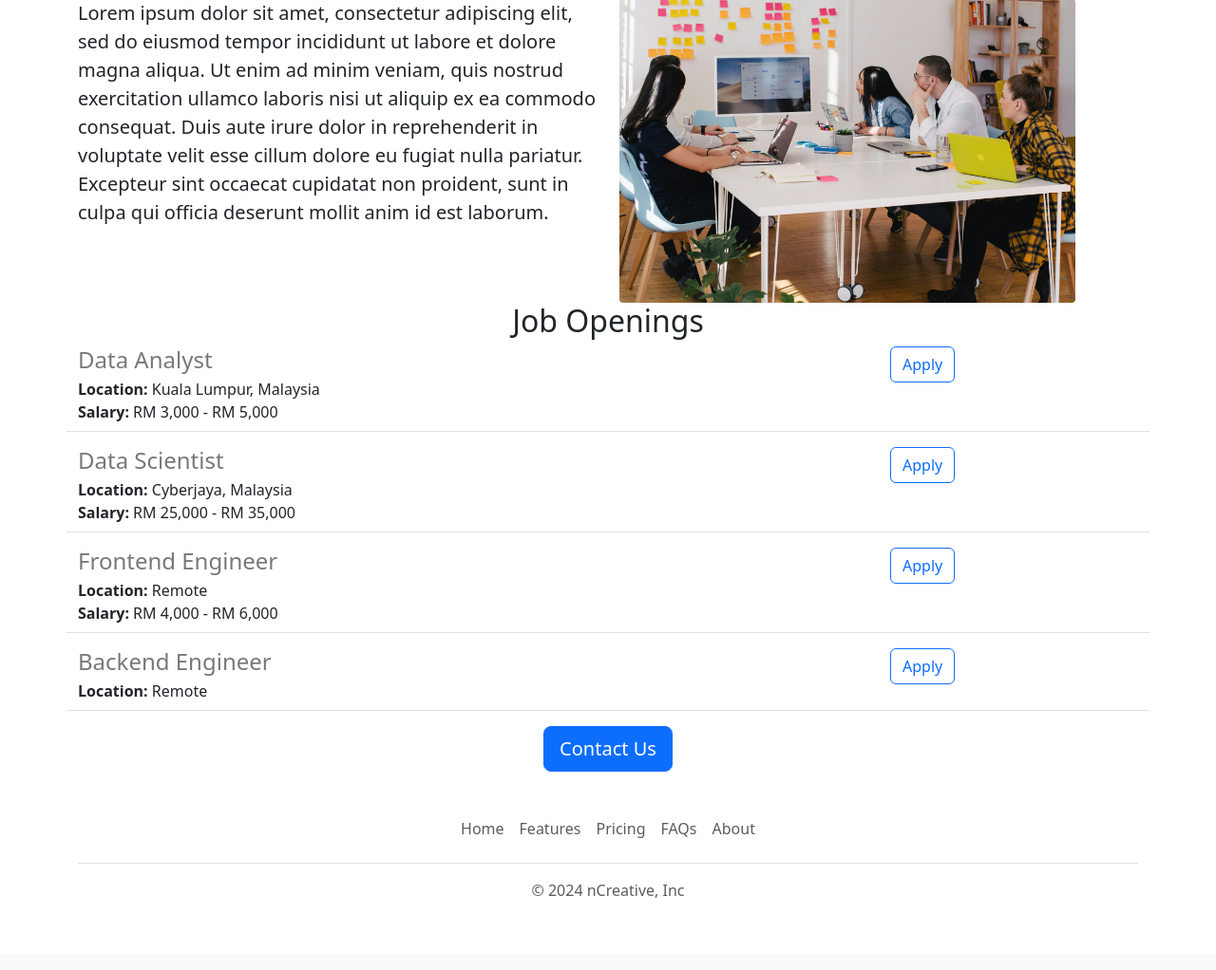
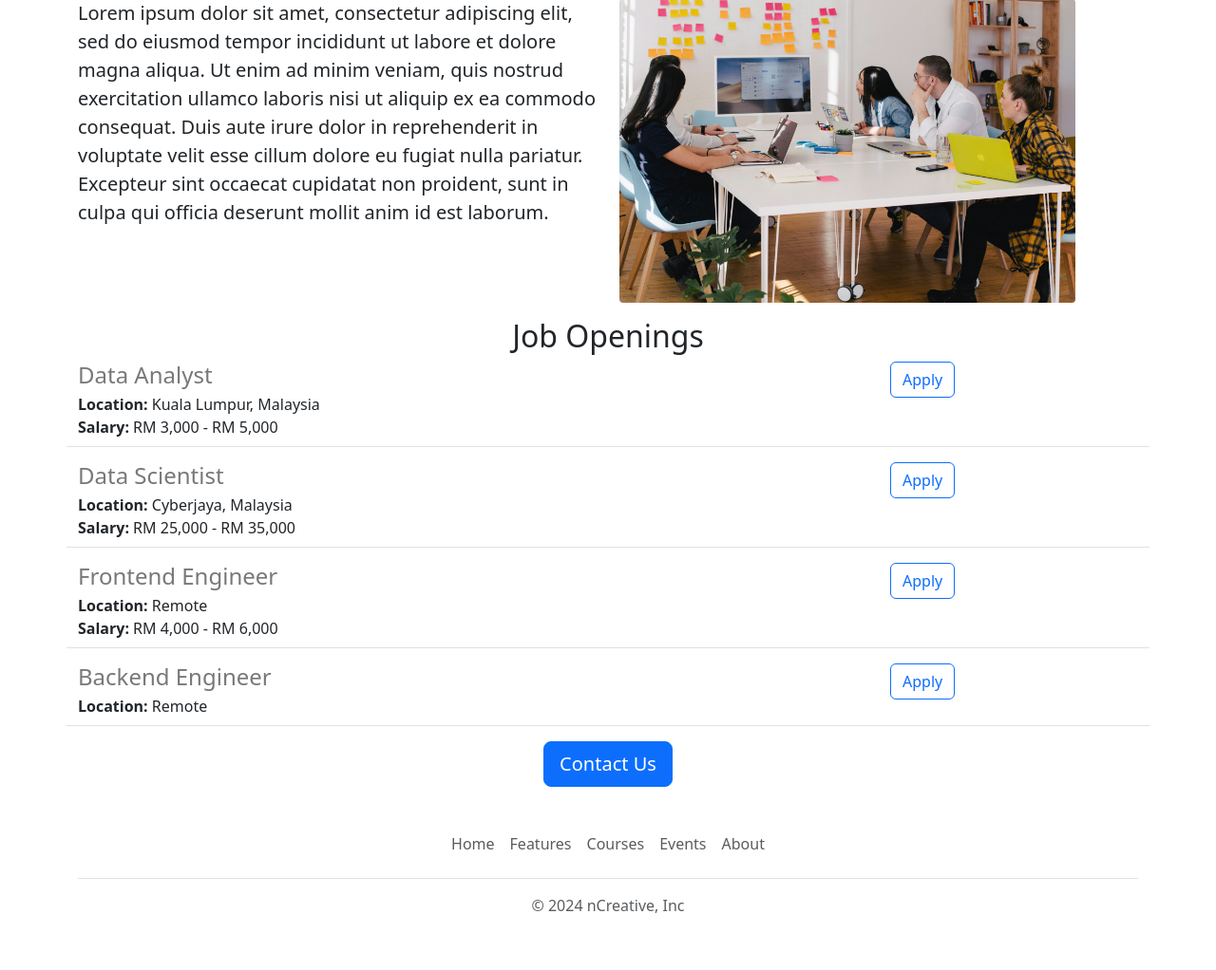
Before and after one commit to nsoftnhdev/n-career-website-v2, a Flask app: page / in a window 1280 px wide. Shown: the part 513-1535 px from the top of the page at 95% size. Before the commit the page ends 1459 px from the top, so only its background shows below. Run offline with Flask 3, Linux system fonts and the light colour scheme.

Commit message:
functional and aesthetic improments

```diff
--- a/templates/footer.html
+++ b/templates/footer.html
@@ -1,11 +1,11 @@
 <div class="container">
   <footer class="py-3 my-4">
     <ul class="nav justify-content-center border-bottom pb-3 mb-3">
-      <li class="nav-item"><a href="#" class="nav-link px-2 text-body-secondary">Home</a></li>
-      <li class="nav-item"><a href="#" class="nav-link px-2 text-body-secondary">Features</a></li>
-      <li class="nav-item"><a href="#" class="nav-link px-2 text-body-secondary">Pricing</a></li>
-      <li class="nav-item"><a href="#" class="nav-link px-2 text-body-secondary">FAQs</a></li>
-      <li class="nav-item"><a href="#" class="nav-link px-2 text-body-secondary">About</a></li>
+      <li class="nav-item"><a href="https://n-career-website.onrender.com" class="nav-link px-2 text-body-secondary">Home</a></li>
+      <li class="nav-item"><a href="https://n-career-website.onrender.com/learn" class="nav-link px-2 text-body-secondary">Features</a></li>
+      <li class="nav-item"><a href="#" class="nav-link px-2 text-body-secondary">Courses</a></li>
+      <li class="nav-item"><a target="_blank" href="https://n-career-website.onrender.com/events" class="nav-link px-2 text-body-secondary">Events</a></li>
+      <li class="nav-item"><a href="https://n-career-website.onrender.com/about" class="nav-link px-2 text-body-secondary">About</a></li>
     </ul>
     <p class="text-center text-body-secondary">&copy; 2024 nCreative, Inc</p>
   </footer>
--- a/templates/home.html
+++ b/templates/home.html
@@ -21,12 +21,12 @@
     <img class="img-fluid" id="banner" src="https://n-career-website.onrender.com/static/dsg.jpg">
     <div class="container">
       <h1 class="text-center mt-2 mb-4">{{company_name}} careers</h1>
-      <div class="row">
+      <div class="row" style="margin-bottom:16px;">
         <div class="col-6">
       <p class="lead">
         Lorem ipsum dolor sit amet, consectetur adipiscing elit, sed do eiusmod tempor incididunt ut labore et dolore magna aliqua. Ut enim ad minim veniam, quis nostrud exercitation ullamco laboris nisi ut aliquip ex ea commodo consequat. Duis aute irure dolor in reprehenderit in voluptate velit esse cillum dolore eu fugiat nulla pariatur. Excepteur sint occaecat cupidatat non proident, sunt in culpa qui officia deserunt mollit anim id est laborum.</p>
         </div>
-        <div class="col-6">
+        <div class="d-none d-md-block col-md-6">
           <img src="https://n-career-website.onrender.com/static/people-working.jpg" style="height: 320px; border-radius: 4px;">
         </div>
       </div>
@@ -37,7 +37,7 @@
         {% endfor %}
       </div>
         <div class="text-center">
-          <button class="btn btn-primary btn-lg">Contact Us</button>
+          <a class="btn btn-primary btn-lg" href="mailto:n.softnhdev@gmail.com?subject=Question%20about%20Job%20Openings&body=My%20name%3A%20%3Cyour%20name%20here%3E%0D%0A%0D%0AMy%20questions%3A%20%3Center%20question%20here%3E">Contact Us</a>
         </div>
     </div>
     {% include 'footer.html' %}
--- a/templates/jobitem.html
+++ b/templates/jobitem.html
@@ -14,6 +14,6 @@
   {% endif %}
   </div>
   <div class="col-3">
-    <button type="button" class="btn btn-outline-primary">Apply</button>
+    <a href="mailto:n.softnhdev@gmail.com?subject=Application%20for%20{{job['title']}}&body=My%20name%3A%20%3Cyour%20name%20here%3E%0D%0A%0D%0AMy%20Resume%20link%3A%20%3Cresume%20link%3E%0D%0A%0D%0AMy%20Linkedin%20link%3A%20%3Clinkedin%20in%3E" button type="button" class="btn btn-outline-primary">Apply</a>
   </div>
 </div>
```
